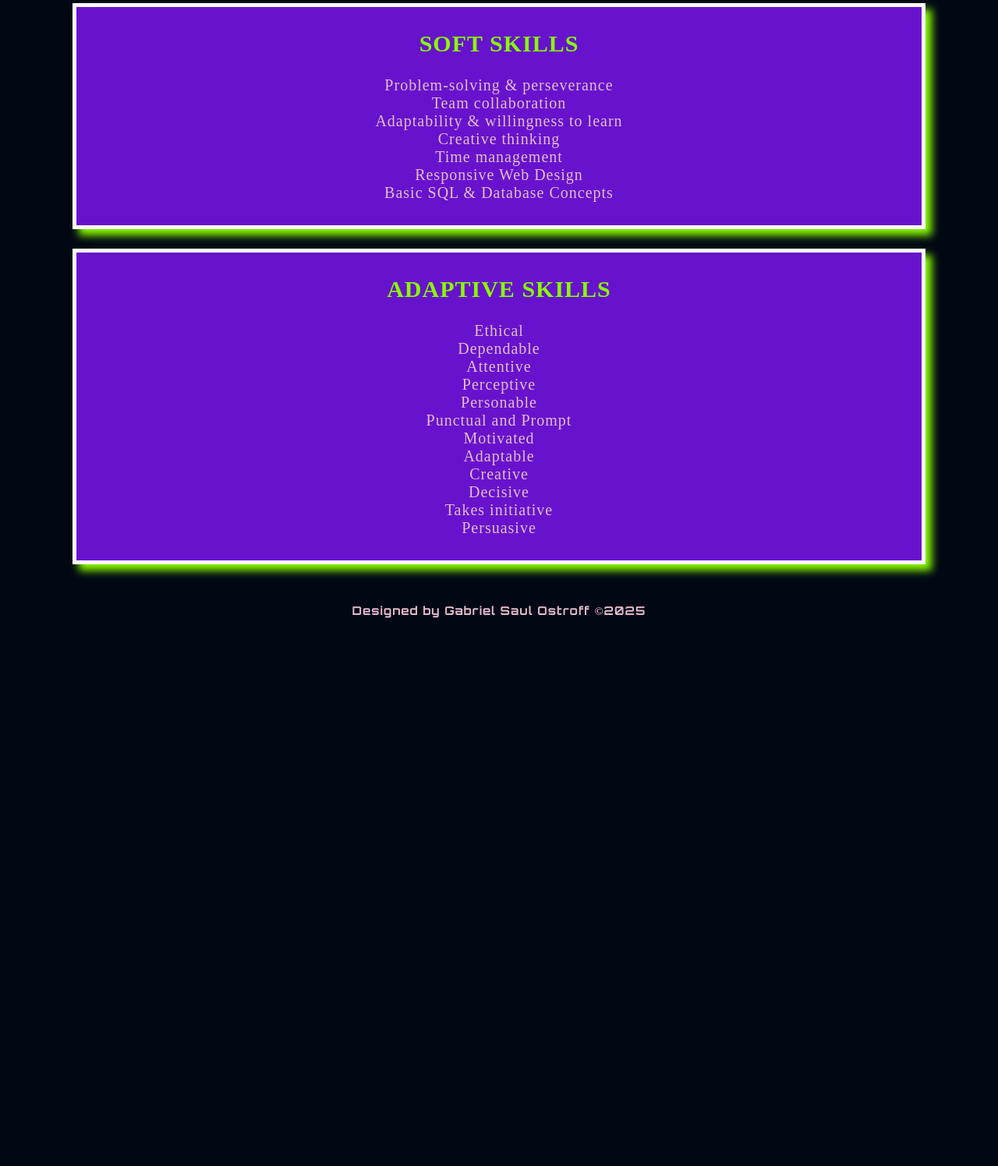
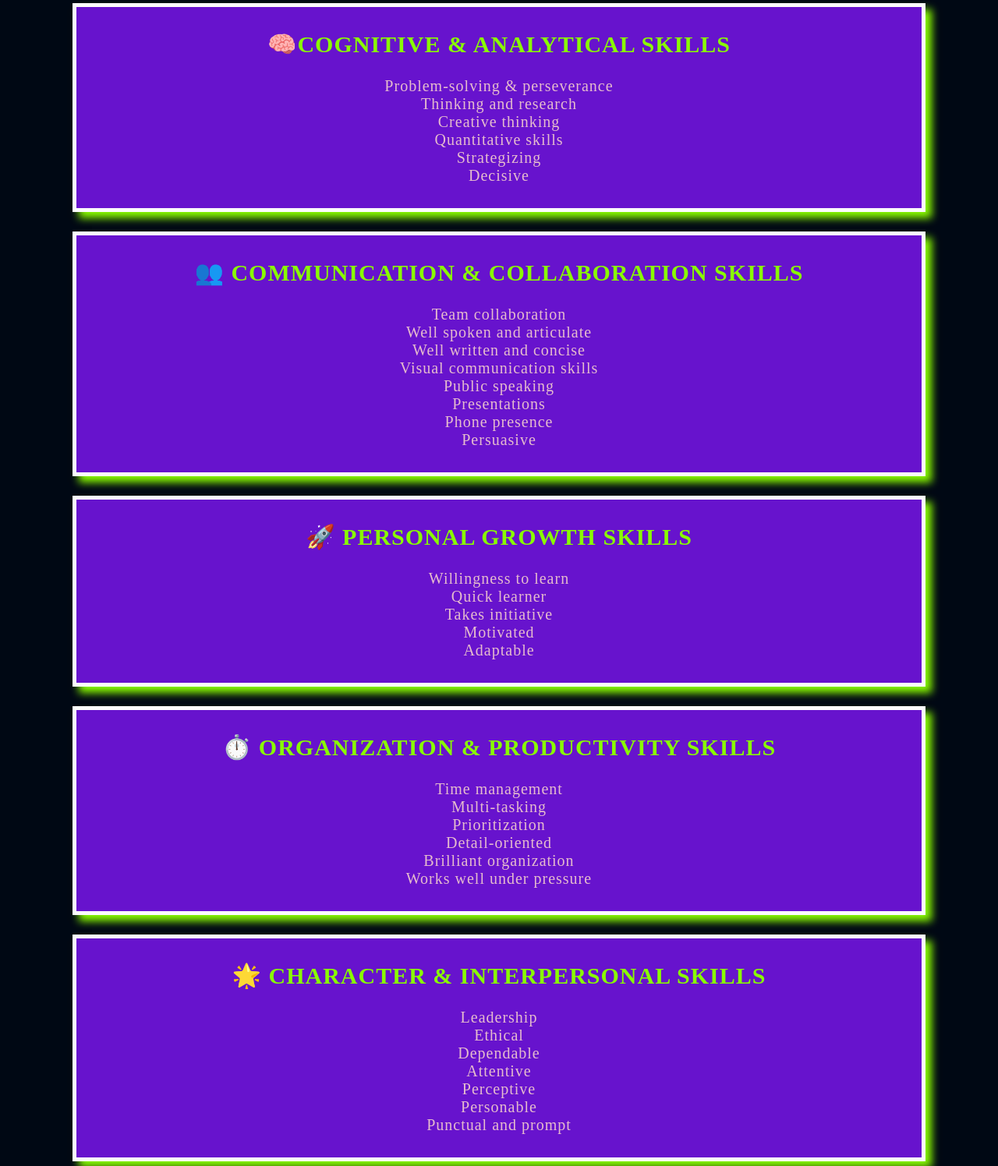
Before and after one commit to JellyBelly21/digitalportfolio, a plain HTML site: page about.html in a window 1280 px wide. Shown: the part 1108-2604 px from the top of the page at 78% size. Before the commit the page ends 1901 px from the top, so only its background shows below. Drawn offline with Linux system fonts and the light colour scheme; a web font is replaced by a local one.

Commit message:
fixing skills

```diff
--- a/about.html
+++ b/about.html
@@ -49,18 +49,35 @@
                 <li>Basic SQL & Database Concepts</li>
             </ul>
             </div>
-            <div class="soft-skills">
+
+            <!-- <div class="soft-skills">
             <h2>Soft Skills</h2>
               <ul class="soft-list">
                 <li>Problem-solving & perseverance</li>
                 <li>Team collaboration</li>
-                <li>Adaptability & willingness to learn</li>
+                <li>Willingness to learn</li>
                 <li>Creative thinking</li>
                 <li>Time management</li>
-                <li>Responsive Web Design</li>
-                <li>Basic SQL & Database Concepts</li>
+                <li>Thinking and Research</li>
+                <li>Well spoken and articulate</li>
+                <li>Well written and concise</li>
+                <li>Visual communication skills</li>
+                <li>Brilliant organization skills</li>
+                <li>Quantitative Skills</li>
+                <li>Leadership</li>
+                <li>Phone presence</li>
+                <li>Quick learner</li>
+                <li>Multi-tasking</li>
+                <li>Prioritization</li>
+                <li>Detail-oriented</li>
+                <li>Collaborative worker</li>
+                <li>Works well under pressure</li>
+                <li>Public Speaking</li>
+                <li>Presentations</li>
+                <li>Strategizing</li>
             </ul>
             </div>
+
             <div class="adaptive-skills">
             <h2>Adaptive Skills</h2>
               <ul class="adaptive-list">
@@ -79,6 +96,78 @@
             </ul>
             </div>
         </section>
+        </div> -->
+
+            <div class="container">
+            <h2>🧠Cognitive & Analytical Skills</h2>
+              <ul class="adaptive-list">
+                <li>Problem-solving & perseverance</li>
+                <li>Thinking and research</li>
+                <li>Creative thinking</li>
+                <li>Quantitative skills</li>
+                <li>Strategizing</li>
+                <li>Decisive</li>
+            </ul>
+            </div>
+        </section>
+        </div>
+
+        <div class="container">
+            <h2>👥 Communication & Collaboration Skills</h2>
+              <ul class="adaptive-list">
+                <li>Team collaboration</li>
+                <li>Well spoken and articulate</li>
+                <li>Well written and concise</li>
+                <li>Visual communication skills</li>
+                <li>Public speaking</li>
+                <li>Presentations</li>
+                <li>Phone presence</li>
+                <li>Persuasive</li>
+            </ul>
+            </div>
+        </section>
+        </div>
+
+        <div class="container">
+            <h2>🚀 Personal Growth Skills</h2>
+              <ul class="adaptive-list">
+                <li>Willingness to learn</li>
+                <li>Quick learner</li>
+                <li>Takes initiative</li>
+                <li>Motivated</li>
+                <li>Adaptable</li>
+            </ul>
+        </div>
+        </section>
+        </div>
+
+        <div class="container">
+            <h2>⏱️ Organization & Productivity Skills</h2>
+              <ul class="adaptive-list">
+                <li>Time management</li>
+                <li>Multi-tasking</li>
+                <li>Prioritization</li>
+                <li>Detail-oriented</li>
+                <li>Brilliant organization</li>
+                <li>Works well under pressure</li>
+            </ul>
+        </div>
+        </section>
+        </div>
+
+          <div class="container">
+            <h2>🌟 Character & Interpersonal Skills</h2>
+              <ul class="adaptive-list">
+                <li>Leadership</li>
+                <li>Ethical</li>
+                <li>Dependable</li>
+                <li>Attentive</li>
+                <li>Perceptive</li>
+                <li>Personable</li>
+                <li>Punctual and prompt</li>
+            </ul>
+        </div>
+        </section>
         </div>
 
     </main>
--- a/css/styles.css
+++ b/css/styles.css
@@ -21,7 +21,7 @@ img{
     background-color: #000814;
 }
 
-.container, .about-info, .hard-skills, .soft-skills, .adaptive-skills  {
+.container, .about-info, .hard-skills, .soft-skills  {
     background-color: #6713CD;
     border: 5px solid #fcfcfc;
     color: #89FC00;
@@ -162,8 +162,7 @@ li {
   gap: 20px;
 }
 
-
-  .personal {
+  .personal, .my-projects, .about-info {
     flex-direction: column;
     gap: 35px;
     margin-top: 40px;
```
